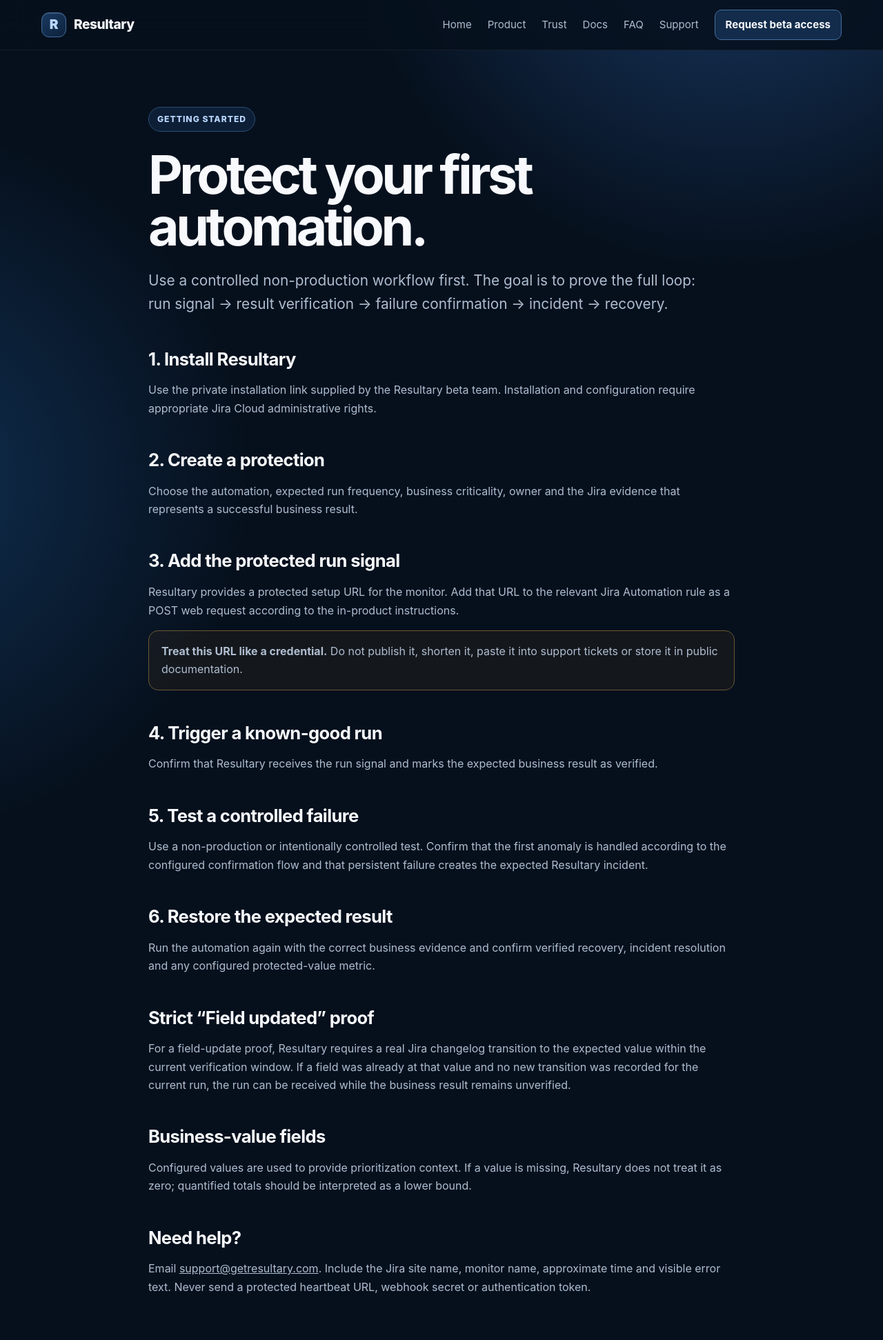
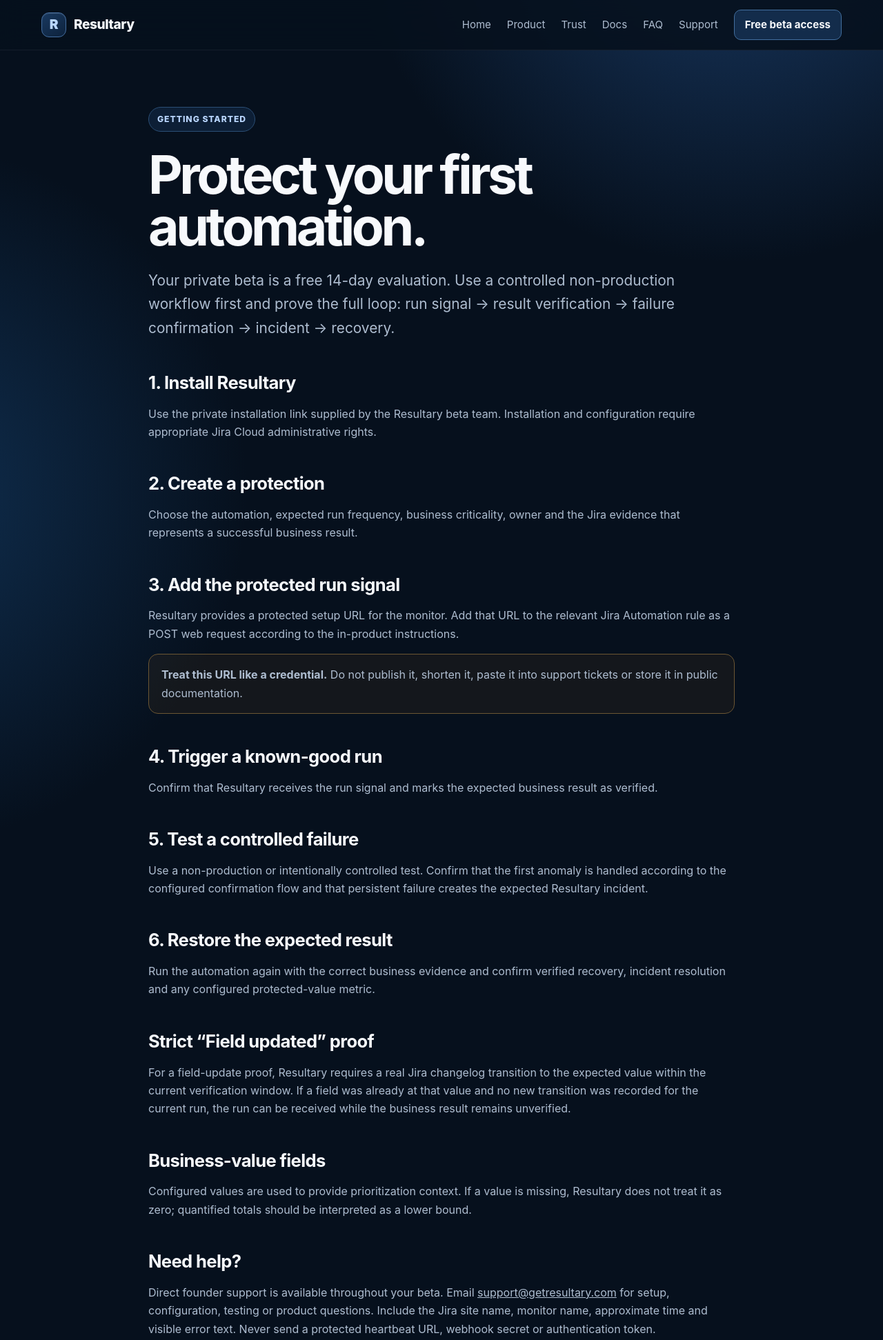
Before and after one commit to PharmedAI/resultary-site, a plain HTML site: page docs/index.html in a window 1280 px wide. Shown: the top 1943 px of the page at 69% size. Drawn offline with Linux system fonts and the light colour scheme.

Commit message:
Clarify free 14-day private beta and direct founder support

```diff
--- a/docs/index.html
+++ b/docs/index.html
@@ -1,5 +1,5 @@
-<!doctype html><html lang="en"><head><meta charset="utf-8"><meta name="viewport" content="width=device-width,initial-scale=1"><title>Getting Started — Resultary</title><meta name="description" content="Step-by-step private beta onboarding and safe validation for Resultary on Jira Cloud."><link rel="icon" href="/favicon.svg"><link rel="canonical" href="https://getresultary.com/docs/"><link rel="stylesheet" href="/styles.css"></head><body><a class="skip-link" href="#main">Skip to content</a><header><div class="container nav"><a class="brand" href="/" aria-label="Resultary home"><span class="mark">R</span>Resultary</a><nav aria-label="Primary navigation"><a href="/">Home</a><a href="/product/">Product</a><a href="/trust/">Trust</a><a href="/docs/">Docs</a><a href="/faq/">FAQ</a><a href="/support/">Support</a><a class="nav-cta" href="mailto:support@getresultary.com?subject=Resultary%20Private%20Beta&amp;body=Name%3A%20%0ACompany%3A%20%0ARole%3A%20%0AJira%20Cloud%20site%3A%20%0AApprox.%20number%20of%20automations%3A%20%0AAutomation%20I%20want%20to%20test%3A%20">Request beta access</a></nav></div></header>
-<main id="main"><section class="page"><div class="container copy"><span class="eyebrow">Getting started</span><h1>Protect your first automation.</h1><p class="lead">Use a controlled non-production workflow first. The goal is to prove the full loop: run signal → result verification → failure confirmation → incident → recovery.</p>
+<!doctype html><html lang="en"><head><meta charset="utf-8"><meta name="viewport" content="width=device-width,initial-scale=1"><title>Getting Started — Resultary</title><meta name="description" content="Step-by-step private beta onboarding and safe validation for Resultary on Jira Cloud."><link rel="icon" href="/favicon.svg"><link rel="canonical" href="https://getresultary.com/docs/"><link rel="stylesheet" href="/styles.css"></head><body><a class="skip-link" href="#main">Skip to content</a><header><div class="container nav"><a class="brand" href="/" aria-label="Resultary home"><span class="mark">R</span>Resultary</a><nav aria-label="Primary navigation"><a href="/">Home</a><a href="/product/">Product</a><a href="/trust/">Trust</a><a href="/docs/">Docs</a><a href="/faq/">FAQ</a><a href="/support/">Support</a><a class="nav-cta" href="mailto:support@getresultary.com?subject=Resultary%2014-day%20Private%20Beta&amp;body=Name%3A%20%0ACompany%3A%20%0ARole%3A%20%0AJira%20Cloud%20site%3A%20%0AApprox.%20number%20of%20automations%3A%20%0AAutomation%20I%20want%20to%20test%3A%20%0APreferred%20start%20date%3A%20">Free beta access</a></nav></div></header>
+<main id="main"><section class="page"><div class="container copy"><span class="eyebrow">Getting started</span><h1>Protect your first automation.</h1><p class="lead">Your private beta is a free 14-day evaluation. Use a controlled non-production workflow first and prove the full loop: run signal → result verification → failure confirmation → incident → recovery.</p>
 <h2>1. Install Resultary</h2><p>Use the private installation link supplied by the Resultary beta team. Installation and configuration require appropriate Jira Cloud administrative rights.</p>
 <h2>2. Create a protection</h2><p>Choose the automation, expected run frequency, business criticality, owner and the Jira evidence that represents a successful business result.</p>
 <h2>3. Add the protected run signal</h2><p>Resultary provides a protected setup URL for the monitor. Add that URL to the relevant Jira Automation rule as a POST web request according to the in-product instructions.</p><p class="warning-note"><strong>Treat this URL like a credential.</strong> Do not publish it, shorten it, paste it into support tickets or store it in public documentation.</p>
@@ -8,6 +8,6 @@
 <h2>6. Restore the expected result</h2><p>Run the automation again with the correct business evidence and confirm verified recovery, incident resolution and any configured protected-value metric.</p>
 <h2>Strict “Field updated” proof</h2><p>For a field-update proof, Resultary requires a real Jira changelog transition to the expected value within the current verification window. If a field was already at that value and no new transition was recorded for the current run, the run can be received while the business result remains unverified.</p>
 <h2>Business-value fields</h2><p>Configured values are used to provide prioritization context. If a value is missing, Resultary does not treat it as zero; quantified totals should be interpreted as a lower bound.</p>
-<h2>Need help?</h2><p>Email <a href="mailto:support@getresultary.com">support@getresultary.com</a>. Include the Jira site name, monitor name, approximate time and visible error text. Never send a protected heartbeat URL, webhook secret or authentication token.</p>
+<h2>Need help?</h2><p>Direct founder support is available throughout your beta. Email <a href="mailto:support@getresultary.com">support@getresultary.com</a> for setup, configuration, testing or product questions. Include the Jira site name, monitor name, approximate time and visible error text. Never send a protected heartbeat URL, webhook secret or authentication token.</p>
 </div></section></main>
 <footer><div class="container footer-row"><div><strong>Resultary</strong><br><span class="small">Verify the outcome, not just the run.<br>Operated by David Finnich.</span></div><div class="footer-links small"><a href="/product/">Product</a><a href="/trust/">Trust</a><a href="/docs/">Docs</a><a href="/faq/">FAQ</a><a href="/security/">Security</a><a href="/privacy/">Privacy</a><a href="/terms/">Terms</a><a href="/support/">Support</a></div><div class="small">© 2026 Resultary.<br>Jira and Atlassian are trademarks of Atlassian.<br>Resultary is not affiliated with Atlassian.</div></div></footer></body></html>
```
